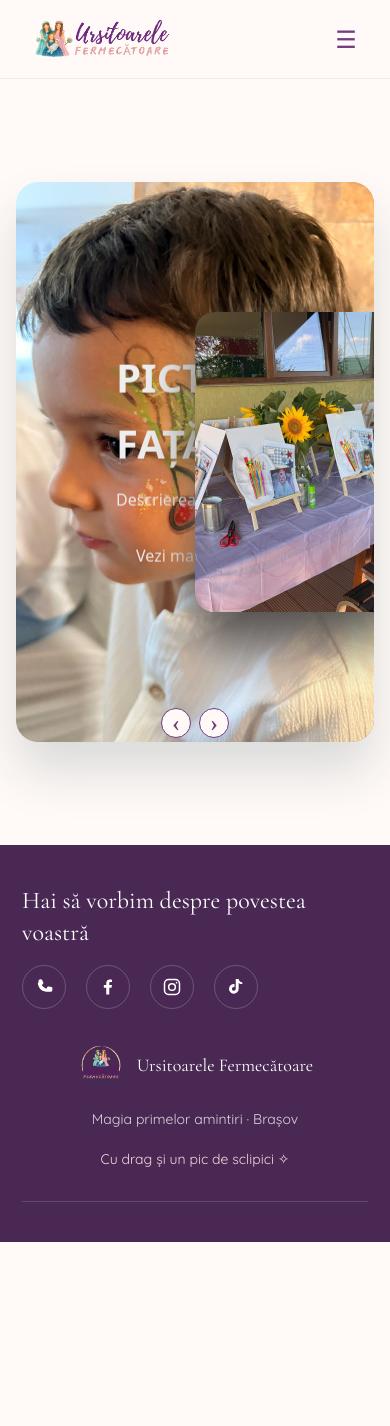
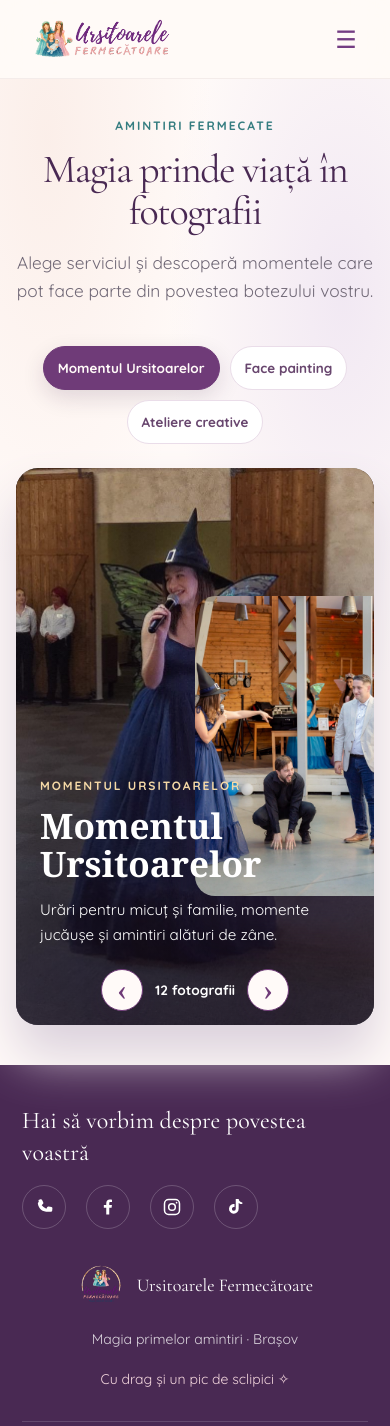
Before and after one commit to anndra17/FairiesWebsite, an Angular app: page /galerie in a window 390 px wide. Shown: the top 1426 px of the page. Before the commit the page ends 1242 px from the top, so only its background shows below. Built offline with nearby package versions, Linux system fonts and the light colour scheme.

Commit message:
Add categorized photo galleries
Replace the static gallery slider with category tabs, descriptive photo captions, accessible image labels, and previous/next navigation. Refresh the layout and responsive styling for the expanded gallery.

```diff
--- a/src/app/features/gallery/gallery-page.component.css
+++ b/src/app/features/gallery/gallery-page.component.css
@@ -1,160 +1,219 @@
 :host {
-    display: grid;
-    place-items: center;
+  display: block;
   min-height: calc(100vh - 78px);
-    padding: 32px 24px;
+  padding: 42px 24px 56px;
+  background:
+    radial-gradient(ellipse at 12% 6%, rgb(248 229 221 / 55%), transparent 34%),
+    radial-gradient(ellipse at 88% 22%, rgb(230 218 239 / 55%), transparent 36%),
+    #fffaf8;
 }
 
-.gallery-slider{
-    position: relative;
-    width: min(1040px, 100%);
-    height: min(600px, calc(100vh - 160px));
-    min-height: 360px;
-    background: #f5f5f5;
-    box-shadow: 0 30px 50px #dbdbdb;
-    border-radius: 28px;
-    overflow: hidden;
+.gallery-page {
+  display: flex;
+  flex-direction: column;
+  align-items: center;
+  width: min(1120px, 100%);
+  margin-inline: auto;
 }
 
-@media (max-width: 600px) {
-    :host {
-        padding-inline: 16px;
+.content-kicker {
+  color: #f5d9a6;
+  font-size: 0.75rem;
+  font-weight: 700;
+  letter-spacing: 0.16em;
+  text-transform: uppercase;
+}
+
+.category-tabs {
+  display: flex;
+  flex-wrap: wrap;
+  justify-content: center;
+  gap: 10px;
+  margin-bottom: 24px;
+}
+
+.category-tab {
+  min-height: 44px;
+  padding: 10px 20px;
+  border: 1px solid #eadde9;
+  border-radius: 999px;
+  background: #fff;
+  color: #68466e;
+  cursor: pointer;
+  font: inherit;
+  font-size: 0.92rem;
+  font-weight: 650;
+  transition: background-color 0.2s ease, color 0.2s ease, border-color 0.2s ease, transform 0.2s ease;
+}
+
+.category-tab.active {
+  border-color: #6f3b78;
+  background: #6f3b78;
+  color: #fffaf8;
+  box-shadow: 0 8px 22px #35163d24;
+}
+
+.category-tab:focus-visible,
+.gallery-controls button:focus-visible {
+  outline: 3px solid #d8b5df;
+  outline-offset: 3px;
 }
 
 .gallery-slider {
-        height: min(560px, calc(100vh - 140px));
-        min-height: 420px;
-        border-radius: 22px;
-    }
+  position: relative;
+  width: 100%;
+  height: min(580px, 62vh);
+  min-height: 390px;
+  overflow: hidden;
+  border-radius: 28px;
+  background: #f5f0f5;
+  box-shadow: 0 30px 50px #dbd1dc;
 }
 
-.gallery-slider .slide .item{
+.slide .item {
+  position: absolute;
+  top: calc(50% - 150px);
+  display: inline-block;
   width: 200px;
   height: 300px;
-    position: absolute;
-    top: calc(50% - 150px);
   transform: none;
   border-radius: 20px;
-    box-shadow: 0 30px 50px #505050;
-    background-position: 50% 50%;
+  background-color: #68466e;
+  background-position: center;
   background-size: cover;
-    display: inline-block;
+  box-shadow: 0 30px 50px #30223b70;
   transition: all 0.65s cubic-bezier(0.4, 0, 0.2, 1);
 }
 
-.gallery-slider > .slide > .item:nth-child(-n + 2){
+.slide > .item:nth-child(-n + 2) {
   top: 0;
   left: 0;
+  width: 100%;
+  height: 100%;
   transform: none;
   border-radius: 0;
-    width: 100%;
-    height: 100%;
 }
 
-
-.slide .item:nth-child(3){
-    left: 50%;
-}
-.slide .item:nth-child(4){
-    left: calc(50% + 220px);
-}
-.slide .item:nth-child(5){
-    left: calc(50% + 440px);
+.slide > .item:nth-child(1)::after,
+.slide > .item:nth-child(2)::after {
+  position: absolute;
+  inset: 0;
+  background: linear-gradient(90deg, rgb(23 13 28 / 65%), rgb(23 13 28 / 15%) 62%, transparent);
+  content: '';
 }
 
-/* here n = 0, 1, 2, 3,... */
-.slide .item:nth-child(n + 6){
+.slide > .item:nth-child(3) { left: 50%; }
+.slide > .item:nth-child(4) { left: calc(50% + 220px); }
+.slide > .item:nth-child(5) { left: calc(50% + 440px); }
+.slide > .item:nth-child(n + 6) {
   left: calc(50% + 660px);
   opacity: 0;
 }
 
-
-
-.item .content{
+.item .content {
   position: absolute;
+  z-index: 1;
   top: 50%;
-    left: 100px;
-    width: 300px;
+  left: clamp(28px, 9vw, 100px);
+  width: min(390px, calc(100% - 56px));
+  color: #fff;
   text-align: left;
-    color: #eee;
-    transform: translate(0, -50%);
-    font-family: system-ui;
-    display: none;
+  transform: translateY(-50%);
 }
 
-.slide .item:nth-child(2) .content{
-    display: block;
-}
+.content-kicker { opacity: 0; animation: animate 0.8s ease-in-out 0.1s 1 forwards; }
 
-
-.content .name{
-    font-size: 40px;
-    text-transform: uppercase;
-    font-weight: bold;
+.content .name {
+  margin: 10px 0 0;
+  font-family: Georgia, 'Times New Roman', serif;
+  font-size: clamp(2rem, 4.5vw, 3.5rem);
+  font-weight: 600;
+  line-height: 1.08;
   opacity: 0;
   animation: animate 1s ease-in-out 1 forwards;
 }
 
-.content .des,
-.content .description{
-    margin-top: 10px;
-    margin-bottom: 20px;
+.content .description {
+  margin: 14px 0 0;
+  font-size: clamp(0.95rem, 1.6vw, 1.08rem);
+  line-height: 1.65;
   opacity: 0;
   animation: animate 1s ease-in-out 0.3s 1 forwards;
 }
 
-.content button{
-    padding: 10px 20px;
-    border: none;
-    cursor: pointer;
-    opacity: 0;
-    animation: animate 1s ease-in-out 0.6s 1 forwards;
+@keyframes animate {
+  from { opacity: 0; transform: translateY(36px); filter: blur(18px); }
+  to { opacity: 1; transform: translateY(0); filter: blur(0); }
 }
 
-
-@keyframes animate {
-    from{
-        opacity: 0;
-        transform: translate(0, 100px);
-        filter: blur(33px);
+.gallery-controls {
+  position: absolute;
+  z-index: 2;
+  right: 0;
+  bottom: 16px;
+  left: 0;
+  display: flex;
+  align-items: center;
+  justify-content: center;
+  gap: 12px;
 }
 
-    to{
-        opacity: 1;
-        transform: translate(0);
-        filter: blur(0);
-    }
-}
-
-
-
-.button{
-    width: 100%;
-    text-align: center;
-    position: absolute;
-    bottom: 4px;
-    display: flex;
-    justify-content: center;
-    gap: 8px;
-}
-
-.button button{
+.gallery-controls button {
   display: grid;
+  width: 42px;
+  height: 42px;
   place-items: center;
-    width: 30px;
-    height: 30px;
+  border: 1px solid #6f3b78;
   border-radius: 50%;
-    border: 1px solid #6f3b78;
-    cursor: pointer;
   background: #fffaf8;
   color: #6f3b78;
-    font: 24px/1 Georgia, serif;
+  cursor: pointer;
+  font: 30px/1 Georgia, serif;
   box-shadow: 0 8px 22px #35163d2b;
   transition: background-color 0.2s ease, color 0.2s ease, transform 0.2s ease;
 }
 
-.button button:hover{
-    background: #6f3b78;
-    color: #fffaf8;
-    transform: translateY(-2px);
+.photo-count {
+  color: #fff;
+  font-size: 0.85rem;
+  font-weight: 650;
+  text-align: center;
 }
+
+@media (max-width: 640px) {
+  :host {
+    padding: 32px 16px 40px;
+  }
+
+  .category-tab {
+    padding-inline: 14px;
+    font-size: 0.84rem;
+  }
+
+  .gallery-slider {
+    height: min(560px, 66vh);
+    min-height: 430px;
+    border-radius: 22px;
+  }
+
+  .slide > .item:nth-child(1)::after,
+  .slide > .item:nth-child(2)::after {
+    background: linear-gradient(0deg, rgb(23 13 28 / 68%), rgb(23 13 28 / 10%) 76%);
+  }
+
+  .item .content {
+    top: auto;
+    bottom: 78px;
+    left: 24px;
+    width: calc(100% - 48px);
+    transform: none;
+  }
+
+  .content .name {
+    font-size: clamp(1.9rem, 9vw, 2.7rem);
+  }
+
+  .gallery-controls {
+    bottom: 14px;
+  }
+}
--- a/src/app/features/gallery/gallery-page.component.html
+++ b/src/app/features/gallery/gallery-page.component.html
@@ -1,56 +1,46 @@
-    <div class="gallery-slider">
+<main class="gallery-page" aria-labelledby="gallery-title">
+  <header class="section-heading">
+    <span class="eyebrow">Amintiri fermecate</span>
+    <h1 id="gallery-title" class="section-title">Magia prinde viață în fotografii</h1>
+    <p>Alege serviciul și descoperă momentele care pot face parte din povestea botezului vostru.</p>
+  </header>
 
-        <div class="slide" #slide>
+  <nav class="category-tabs" aria-label="Categorii de servicii din galerie">
+    @for (category of categories; track category.id; let i = $index) {
+      <button
+        type="button"
+        class="category-tab"
+        [class.active]="activeCategoryIndex === i"
+        [attr.aria-pressed]="activeCategoryIndex === i"
+        (click)="selectCategory(i)">
+        {{ category.label }}
+      </button>
+    }
+  </nav>
 
-            <div class="item"
-                style="background-image: url('/assets/gallery/Ursitoare/PozaFinalFamilie.jpeg');">
-                <div class="content">
-                    <div class="name">Spectacolul Ursitoarelor</div>
-                    <div class="description">Descrierea spectacolului</div>
-                    <button class="btn">Vezi mai mult</button>
-                </div>
+  <section class="gallery-slider" aria-label="Fotografii din categoria selectată" aria-live="polite">
+    <div class="slide" [attr.aria-label]="activeCategory.title">
+      @for (photo of visiblePhotos; track photo.src; let i = $index) {
+        <div
+          class="item"
+          [style.background-image]="'url(' + photo.src + ')'"
+          role="img"
+          [attr.aria-label]="photo.alt">
+          @if (i === 1) {
+            <div class="content">
+              <span class="content-kicker">{{ activeCategory.label }}</span>
+              <h2 class="name">{{ activeCategory.title }}</h2>
+              <p class="description">{{ activeCategory.description }}</p>
             </div>
+          }
+        </div>
+      }
+    </div>
 
-            <div class="item"
-                style="background-image: url('/assets/gallery/FacePainting/Cirese.jpeg');">
-                <div class="content">
-                    <div class="name">Pictură pe față</div>
-                    <div class="description">Descrierea spectacolului</div>
-                    <button class="btn">Vezi mai mult</button>
-                </div>
-            </div>
-
-            <div class="item"
-                style="background-image: url('/assets/gallery/Atelier/SetupReciclART.jpeg');">
-                <div class="content">
-                    <div class="name">Atelier Creativ</div>
-                    <div class="des">Descrierea spectacolului</div>
-                    <button class="btn">Vezi mai mult</button>
-                </div>
-            </div>
-
-            <div class="item"
-                style="background-image: url('/assets/gallery/Atelier/SetupReciclART.jpeg');">
-                <div class="content">
-                    <div class="name">Spectacolul Ursitoarelor</div>
-                    <div class="des">Descrierea spectacolului</div>
-                    <button class="btn">Vezi mai mult</button>
-                </div>
-            </div>
-
-            <div class="item"
-                style="background-image: url('/assets/gallery/Atelier/SetupReciclART.jpeg');">
-                <div class="content">
-                    <div class="name">Spectacolul Ursitoarelor</div>
-                    <div class="des">Descrierea spectacolului</div>
-                    <button class="btn">Vezi mai mult</button>
-                </div>
-            </div>
-
-        </div>
-
-        <div class="button">
-            <button class="prev" type="button" aria-label="Imaginea precedentă" (click)="showPrevious()">‹</button>
-            <button class="next" type="button" aria-label="Imaginea următoare" (click)="showNext()">›</button>
-        </div>
+    <div class="gallery-controls" [attr.aria-label]="'Navigare fotografii: ' + activeCategory.label">
+      <button class="prev" type="button" aria-label="Fotografia anterioară" (click)="showPrevious()">‹</button>
+      <span class="photo-count" aria-live="polite">{{ visiblePhotos.length }} fotografii</span>
+      <button class="next" type="button" aria-label="Fotografia următoare" (click)="showNext()">›</button>
     </div>
+  </section>
+</main>
--- a/src/app/features/gallery/gallery-page.component.ts
+++ b/src/app/features/gallery/gallery-page.component.ts
@@ -1,37 +1,93 @@
-import { Component, ElementRef, Renderer2, ViewChild } from '@angular/core';
+import { Component } from '@angular/core';
+
+interface GalleryPhoto {
+  src: string;
+  alt: string;
+}
+
+interface GalleryCategory {
+  id: string;
+  label: string;
+  title: string;
+  description: string;
+  photos: GalleryPhoto[];
+}
 
 @Component({
   selector: 'app-gallery-page',
   templateUrl: './gallery-page.component.html',
   styleUrl: './gallery-page.component.css',
-
 })
 export class GalleryPageComponent {
-  @ViewChild('slide', { static: true })
-  private slide!: ElementRef<HTMLDivElement>;
+  protected readonly categories: GalleryCategory[] = [
+    {
+      id: 'ursitoare',
+      label: 'Momentul Ursitoarelor',
+      title: 'Momentul Ursitoarelor',
+      description: 'Urări pentru micuț și familie, momente jucăușe și amintiri alături de zâne.',
+      photos: [
+        { src: '/assets/gallery/Ursitoare/Malefica.jpeg', alt: 'Ursitoarea Malefica la eveniment' },
+        { src: '/assets/gallery/Ursitoare/Malefica2.jpeg', alt: 'Moment artistic cu ursitoarea Malefica' },
+        { src: '/assets/gallery/Ursitoare/MaleficaSiBroscuta.jpeg', alt: 'Ursitoarea Malefica și broscuța' },
+        { src: '/assets/gallery/Ursitoare/MaleficaSiPruncii.jpeg', alt: 'Ursitoarea alături de copii' },
+        { src: '/assets/gallery/Ursitoare/MaleficaSiZanaBuna.jpeg', alt: 'Malefica și zâna bună' },
+        { src: '/assets/gallery/Ursitoare/ParintiIntreAripi.jpeg', alt: 'Părinții înconjurați de aripi de zână' },
+        { src: '/assets/gallery/Ursitoare/ParintiIntreUrsitoare.jpeg', alt: 'Părinții alături de ursitoare' },
+        { src: '/assets/gallery/Ursitoare/PozaFinalFamilie.jpeg', alt: 'Fotografie de familie la finalul spectacolului' },
+        { src: '/assets/gallery/Ursitoare/PozaUrsittoareVeche.jpeg', alt: 'Ursitoare la un eveniment de familie' },
+        { src: '/assets/gallery/Ursitoare/UrsitoareFamilieExterior.jpeg', alt: 'Ursitoare și familie în aer liber' },
+        { src: '/assets/gallery/Ursitoare/UrsitoareUrari.jpeg', alt: 'Ursitoarele rostesc urări pentru copil' },
+        { src: '/assets/gallery/Ursitoare/ZaneBuneExterior.jpeg', alt: 'Zâne bune la un eveniment în aer liber' },
+      ],
+    },
+    {
+      id: 'face-painting',
+      label: 'Face painting',
+      title: 'Pictură pe față',
+      description: 'Cei mici își aleg personajul preferat, iar imaginația prinde culoare.',
+      photos: [
+        { src: '/assets/gallery/FacePainting/Ananas.jpeg', alt: 'Pictură pe față cu ananas' },
+        { src: '/assets/gallery/FacePainting/Batman.jpeg', alt: 'Pictură pe față cu Batman' },
+        { src: '/assets/gallery/FacePainting/Batman2.jpeg', alt: 'Un alt model de pictură cu Batman' },
+        { src: '/assets/gallery/FacePainting/Capybara.jpeg', alt: 'Pictură pe față cu o capibara' },
+        { src: '/assets/gallery/FacePainting/Cirese.jpeg', alt: 'Pictură pe față cu cireșe' },
+        { src: '/assets/gallery/FacePainting/LegoNinjago.jpeg', alt: 'Pictură pe față cu personaj Lego Ninjago' },
+        { src: '/assets/gallery/FacePainting/Spiderman.jpeg', alt: 'Pictură pe față cu Spider-Man' },
+      ],
+    },
+    {
+      id: 'ateliere-creative',
+      label: 'Ateliere creative',
+      title: 'Ateliere creative',
+      description: 'Mânuțe ocupate, imaginație în voie și creații pe care copiii le iau acasă.',
+      photos: [
+        { src: '/assets/gallery/Atelier/AripiFinalizate.jpeg', alt: 'Aripi de zână create la atelier' },
+        { src: '/assets/gallery/Atelier/AtelierAripi.jpeg', alt: 'Copiii creează aripi de zână' },
+        { src: '/assets/gallery/Atelier/ReciclARTAdulti.jpeg', alt: 'Activitate creativă ReciclART' },
+        { src: '/assets/gallery/Atelier/SetupReciclART.jpeg', alt: 'Materiale pregătite pentru atelierul ReciclART' },
+      ],
+    },
+  ];
 
-  constructor(private readonly renderer: Renderer2) {}
+  protected activeCategoryIndex = 0;
+  protected visiblePhotos = [...this.categories[0].photos];
 
-  showNext(): void {
-    const firstItem = this.slide.nativeElement.firstElementChild;
-
-    if (firstItem) {
-      this.renderer.appendChild(this.slide.nativeElement, firstItem);
-    }
+  protected get activeCategory(): GalleryCategory {
+    return this.categories[this.activeCategoryIndex];
   }
 
-  showPrevious(): void {
-    const slideElement = this.slide.nativeElement;
-    const lastItem = slideElement.lastElementChild;
-
-    if (lastItem) {
-      this.renderer.insertBefore(slideElement, lastItem, slideElement.firstElementChild);
-    }
+  protected selectCategory(index: number): void {
+    this.activeCategoryIndex = index;
+    this.visiblePhotos = [...this.activeCategory.photos];
   }
 
-  protected readonly services = [
-    { category: 'Poveste', title: 'Spectacolul Ursitoarelor', description: 'Urări pentru micuț și familie, momente jucăușe și fotografii alături de zâne.', image: '/assets/zane.png', alt: 'Ilustrație cu zâne' },
-    { category: 'Culoare', title: 'Pictură pe față', description: 'Cei mici își aleg personajul preferat, iar imaginația prinde culoare.', image: '/assets/face-painting-icon.png', alt: 'Pensulă și culori pentru pictură pe față' },
-    { category: 'Creație', title: 'Atelier creativ', description: 'Copiii creează accesorii de poveste și iau acasă ceva făcut chiar de ei.', image: '/assets/creative-workshop-icon.png', alt: 'Simbol pentru atelier creativ' },
-  ];
+  protected showNext(): void {
+    const [firstPhoto, ...remainingPhotos] = this.visiblePhotos;
+    this.visiblePhotos = [...remainingPhotos, firstPhoto];
+  }
+
+  protected showPrevious(): void {
+    const lastPhoto = this.visiblePhotos[this.visiblePhotos.length - 1];
+    this.visiblePhotos = [lastPhoto, ...this.visiblePhotos.slice(0, -1)];
+  }
 }
```
Lines whose indentation alone changed are shown as unchanged.
